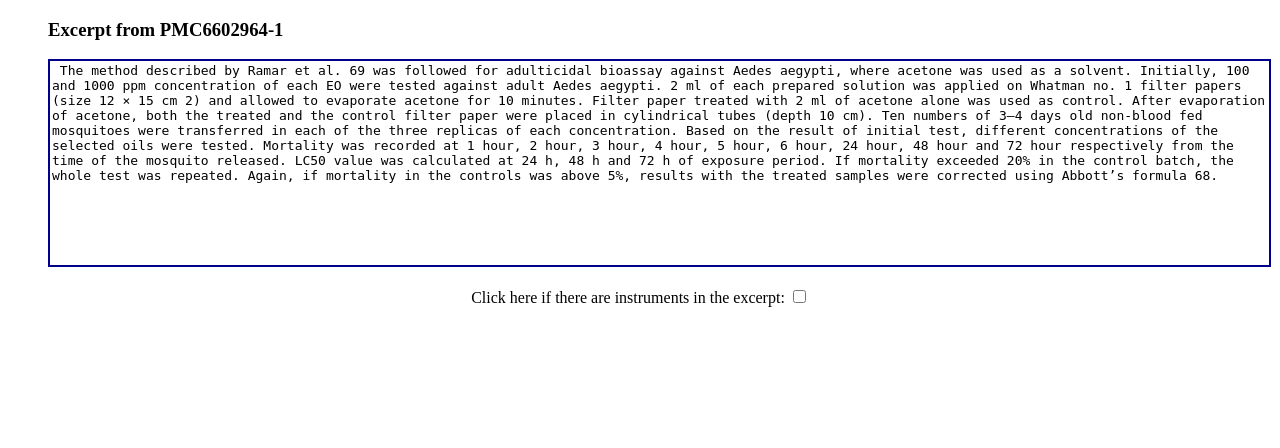
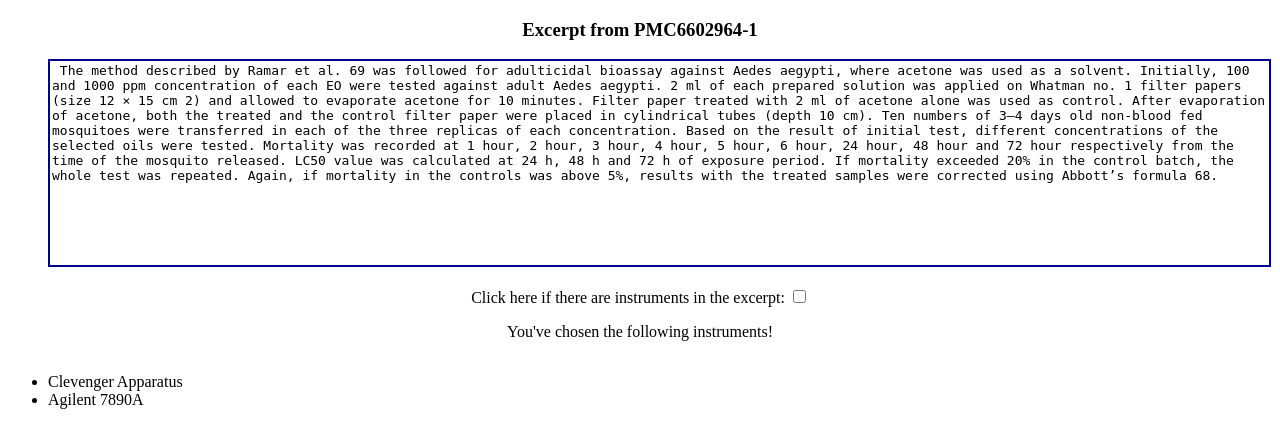
Before and after one commit to caffiendFrog/elife2019, a Flask app: page /api/abstract/ in a window 1280 px wide. Shown: the top 448 px of the page. Run offline with Flask 2, Linux system fonts and the light colour scheme.

Commit message:
Demo stuff.

```diff
--- a/semantisci/templates/index.html
+++ b/semantisci/templates/index.html
@@ -13,6 +13,10 @@
                 var y = document.getElementsById("choose");
                 y.classList.add("active")
 }
+            function toggleChosen() {
+                var z = document.getElementById("chosen")
+                z.style.display = "inline-block"
+            }
         </script>
         <style>
             #article-text {
@@ -45,9 +49,9 @@
 /*             #choose {
                 display: none;
             } */
-            #chosen {
+/*             #chosen {
                 display: none;
-            }
+            } */
             select#candidates {
                 border-color: darkblue;
                 overflow: hidden;
@@ -71,11 +75,11 @@
             {% endif %}
         {% endwith %}
 
-        <form method="post">
+        <form action="/api/validate" method="post">
             {{ form.hidden_tag() }}
             <div id = "content">
                         <div id="article-text">
-                            <h3>Excerpt from {{ form.id }}</h3>
+                            <h3 id = "pmc">Excerpt from {{ form.id }}</h3>
                             <textarea rows="10" cols="150"> {{ form.text }} </textarea>
                         </div>
                     <p id = "choose" >Click here if there are instruments in the excerpt:
@@ -83,12 +87,19 @@
                     <div id = "possible">
                         <p id="article-candidates" style="display: none;">Here is a list of possible instruments in the excerpt, please select all the ones you see:</p>
                         <div style="display: inline-block; margin: 20px 20px;">{{ form.candidates(size=10, multiple="multiple") }}</div>
-                    <p>{{ form.submit() }}</p>
+                    <p onclick="toggleChosen()">{{ form.submit() }}</p>
                     </div>
                     <div id = "chosen">
                         <p>You've chosen the following instruments!</p>
-                        <div style="display: inline-block;">{{ form.candidates(size=10, multiple="multiple") }}</div>
+                        <div style="display: inline-block;">
+                            <ul>
+                                <li>Clevenger Apparatus</li>
+                                <li>Agilent 7890A</li>
+                                </li>
+                            </ul>
+                        </div>
                     </div>
+
 
 
             </div>
```
